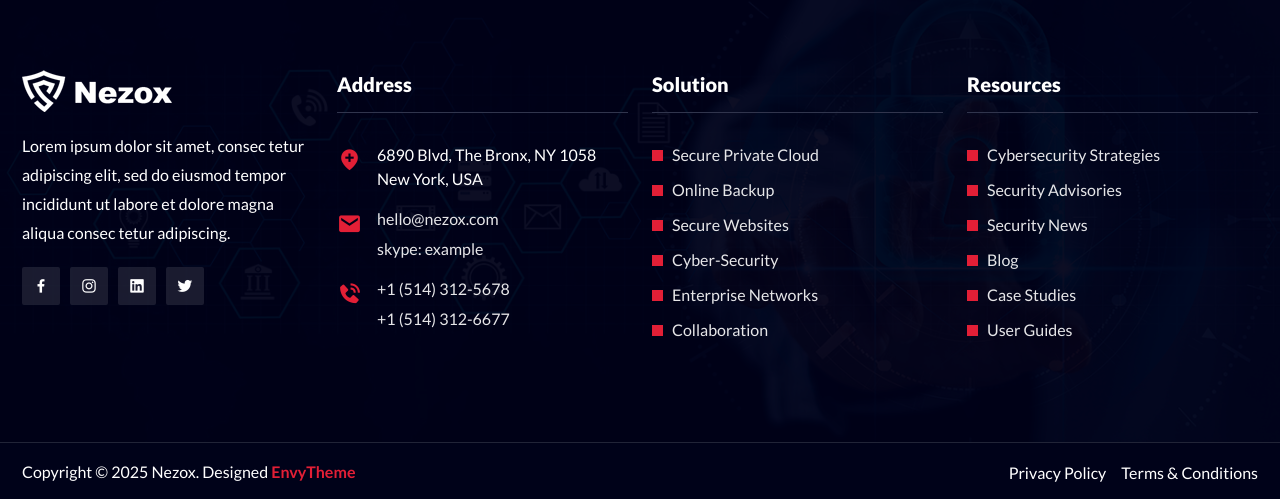
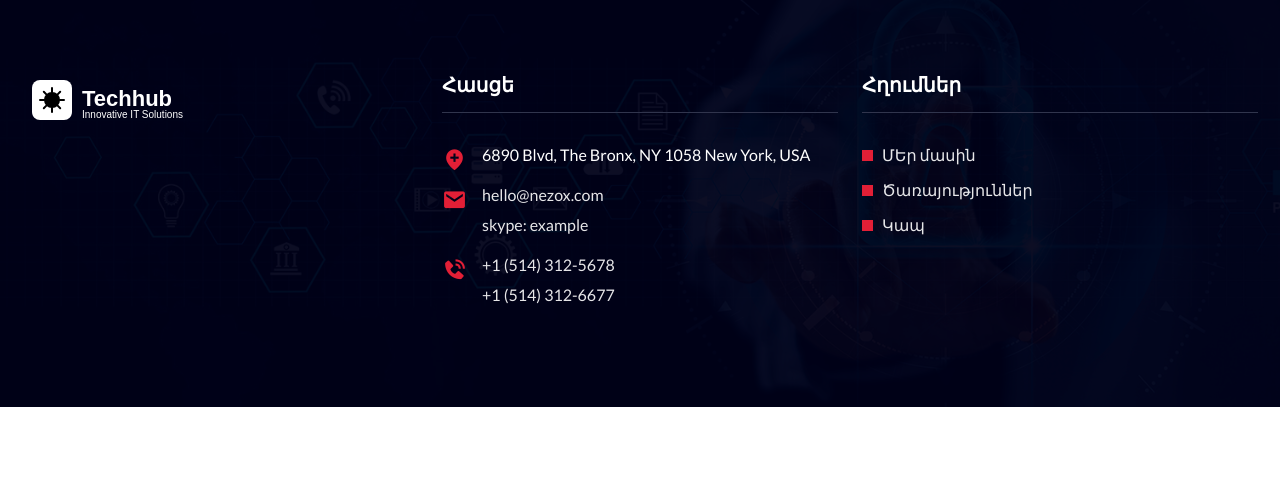
Before and after one commit to vahanmkrtumyan/techhub, a Next.js app: page / in a window 1280 px wide. Shown: the part 3696-4195 px from the top of the page. After the commit the page ends 4103 px from the top, so only its background shows below. Built offline with nearby package versions, Linux system fonts and the light colour scheme.

Commit message:
Changed footer

```diff
--- a/components/Layouts/Footer.js
+++ b/components/Layouts/Footer.js
@@ -1,6 +1,5 @@
-import React from "react";
-import Link from "next/link";
-import Image from "next/image";
+import Link from 'next/link';
+import TechhubLogoWhite from '../Services/LogoWhite';
 
 const Footer = () => {
   const currentYear = new Date().getFullYear();
@@ -9,51 +8,15 @@ const Footer = () => {
       <footer className="footer-area pt-100 pb-70 jarallax">
         <div className="container">
           <div className="row">
-            <div className="col-lg-3 col-md-6">
+            <div className="col-lg-4 col-md-6">
               <div className="single-footer-widget">
-                <Link href="/" className="logo">
-                  <Image
-                    src="/images/logo.png"
-                    alt="Image"
-                    width={150}
-                    height={42}
-                  />
-                </Link>
-
-                <p>
-                  Lorem ipsum dolor sit amet, consec tetur adipiscing elit, sed
-                  do eiusmod tempor incididunt ut labore et dolore magna aliqua
-                  consec tetur adipiscing.
-                </p>
-
-                <ul className="social-icon">
-                  <li>
-                    <a href="https://www.facebook.com/" target="_blank">
-                      <i className="bx bxl-facebook"></i>
-                    </a>
-                  </li>
-                  <li>
-                    <a href="https://www.instagram.com/" target="_blank">
-                      <i className="bx bxl-instagram"></i>
-                    </a>
-                  </li>
-                  <li>
-                    <a href="https://www.linkedin.com/" target="_blank">
-                      <i className="bx bxl-linkedin-square"></i>
-                    </a>
-                  </li>
-                  <li>
-                    <a href="https://twitter.com/" target="_blank">
-                      <i className="bx bxl-twitter"></i>
-                    </a>
-                  </li>
-                </ul>
+                <TechhubLogoWhite />
               </div>
             </div>
 
-            <div className="col-lg-3 col-md-6">
+            <div className="col-lg-4 col-md-6">
               <div className="single-footer-widget">
-                <h3>Address</h3>
+                <h3>Հասցե</h3>
 
                 <ul className="address">
                   <li className="location">
@@ -76,57 +39,19 @@ const Footer = () => {
               </div>
             </div>
 
-            <div className="col-lg-3 col-md-6">
+            <div className="col-lg-4 col-md-6">
               <div className="single-footer-widget">
-                <h3>Solution</h3>
+                <h3>Հղումներ</h3>
 
                 <ul className="import-link">
                   <li>
-                    <Link href="/solutions/details">Secure Private Cloud</Link>
+                    <Link href="#about">ՄԵր մասին</Link>
                   </li>
                   <li>
-                    <Link href="/solutions/details">Online Backup</Link>
+                    <Link href="#services">Ծառայություններ</Link>
                   </li>
                   <li>
-                    <Link href="/solutions/details">Secure Websites</Link>
-                  </li>
-                  <li>
-                    <Link href="/solutions/details">Cyber-Security</Link>
-                  </li>
-                  <li>
-                    <Link href="/solutions/details">Enterprise Networks</Link>
-                  </li>
-                  <li>
-                    <Link href="/solutions/details">Collaboration</Link>
-                  </li>
-                </ul>
-              </div>
-            </div>
-
-            <div className="col-lg-3 col-md-6">
-              <div className="single-footer-widget">
-                <h3>Resources</h3>
-
-                <ul className="import-link">
-                  <li>
-                    <Link href="/services/details">
-                      Cybersecurity Strategies
-                    </Link>
-                  </li>
-                  <li>
-                    <Link href="/services/details">Security Advisories</Link>
-                  </li>
-                  <li>
-                    <Link href="/services/details">Security News</Link>
-                  </li>
-                  <li>
-                    <Link href="/blog">Blog</Link>
-                  </li>
-                  <li>
-                    <Link href="/solutions">Case Studies</Link>
-                  </li>
-                  <li>
-                    <Link href="/contact">User Guides</Link>
+                    <Link href="#contact">Կապ</Link>
                   </li>
                 </ul>
               </div>
@@ -134,32 +59,6 @@ const Footer = () => {
           </div>
         </div>
       </footer>
-
-      <div className="copy-right-area">
-        <div className="container">
-          <div className="row align-items-center">
-            <div className="col-lg-6 col-md-6">
-              <p>
-                Copyright &copy; {currentYear} Nezox. Designed{" "}
-                <a href="https://envytheme.com/" target="_blank">
-                  EnvyTheme
-                </a>
-              </p>
-            </div>
-
-            <div className="col-lg-6 col-md-6">
-              <ul className="footer-menu">
-                <li>
-                  <Link href="/privacy-policy">Privacy Policy</Link>
-                </li>
-                <li>
-                  <Link href="/terms-conditions">Terms & Conditions</Link>
-                </li>
-              </ul>
-            </div>
-          </div>
-        </div>
-      </div>
     </>
   );
 };
--- /dev/null
+++ b/components/Services/LogoWhite.js
@@ -0,0 +1,117 @@
+export default function TechhubLogoWhite({
+  width = 200,
+  height = 60,
+  className = ''
+}) {
+  return (
+    <svg
+      width={width}
+      height={height}
+      viewBox="0 0 200 60"
+      fill="none"
+      xmlns="http://www.w3.org/2000/svg"
+      className={className}
+    >
+      {/* Background Shape */}
+      <rect x="10" y="10" width="40" height="40" rx="8" fill="#ffffff" />
+
+      {/* Network/Hub Icon */}
+      <circle cx="30" cy="30" r="8" fill="black" />
+      <line
+        x1="30"
+        y1="18"
+        x2="30"
+        y2="22"
+        stroke="black"
+        strokeWidth="2"
+        strokeLinecap="round"
+      />
+      <line
+        x1="30"
+        y1="38"
+        x2="30"
+        y2="42"
+        stroke="black"
+        strokeWidth="2"
+        strokeLinecap="round"
+      />
+      <line
+        x1="18"
+        y1="30"
+        x2="22"
+        y2="30"
+        stroke="black"
+        strokeWidth="2"
+        strokeLinecap="round"
+      />
+      <line
+        x1="38"
+        y1="30"
+        x2="42"
+        y2="30"
+        stroke="black"
+        strokeWidth="2"
+        strokeLinecap="round"
+      />
+      <line
+        x1="21.8"
+        y1="21.8"
+        x2="24.6"
+        y2="24.6"
+        stroke="black"
+        strokeWidth="2"
+        strokeLinecap="round"
+      />
+      <line
+        x1="35.4"
+        y1="35.4"
+        x2="38.2"
+        y2="38.2"
+        stroke="black"
+        strokeWidth="2"
+        strokeLinecap="round"
+      />
+      <line
+        x1="21.8"
+        y1="38.2"
+        x2="24.6"
+        y2="35.4"
+        stroke="black"
+        strokeWidth="2"
+        strokeLinecap="round"
+      />
+      <line
+        x1="35.4"
+        y1="24.6"
+        x2="38.2"
+        y2="21.8"
+        stroke="black"
+        strokeWidth="2"
+        strokeLinecap="round"
+      />
+
+      {/* Company Name */}
+      <text
+        x="60"
+        y="36"
+        fontFamily="Arial, sans-serif"
+        fontSize="22"
+        fontWeight="bold"
+        fill="#ffffff"
+      >
+        Tech<tspan fill="#ffffff">hub</tspan>
+      </text>
+
+      {/* Tagline */}
+      <text
+        x="60"
+        y="48"
+        fontFamily="Arial, sans-serif"
+        fontSize="10"
+        fill="#ffffff"
+      >
+        Innovative IT Solutions
+      </text>
+    </svg>
+  );
+}
```
